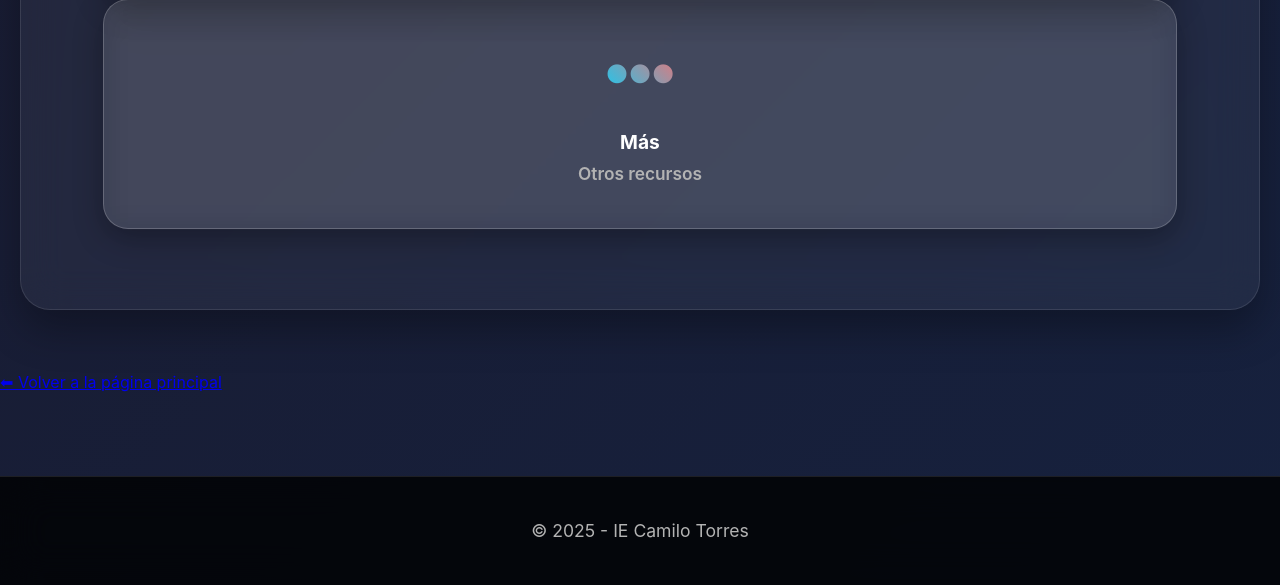
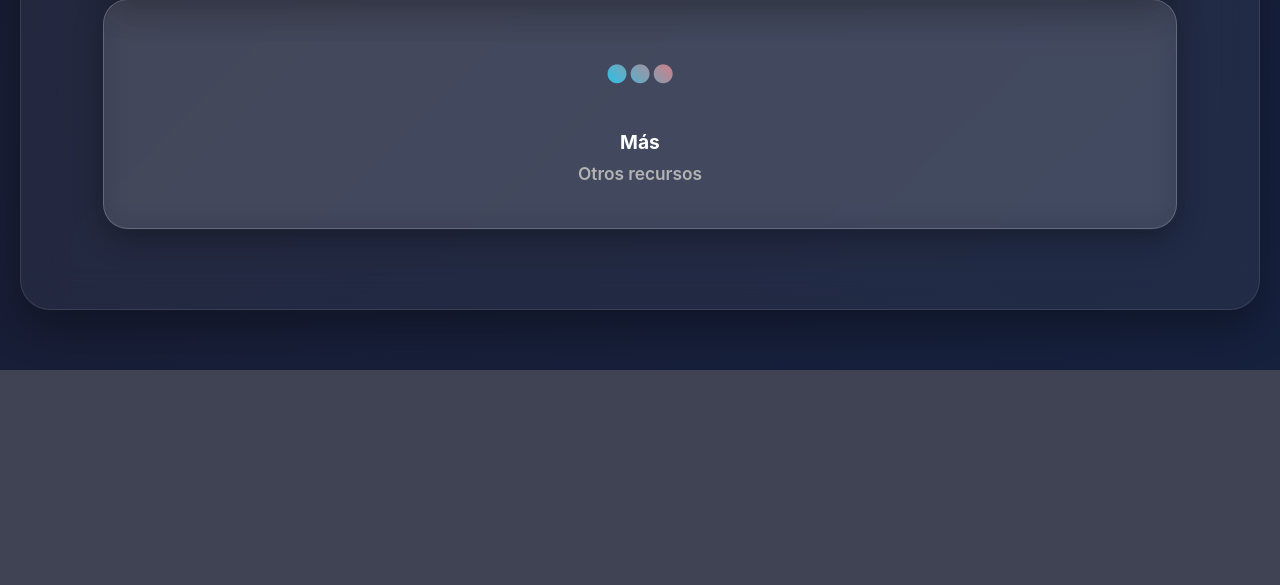
Before and after one commit to belaNh27/IEcamilotorres, a Flask app: page /smartedu in a window 1280 px wide. Shown: the part 3866-4451 px from the top of the page. After the commit the page ends 4236 px from the top, so only its background shows below. Run offline with Flask 3, Linux system fonts and the light colour scheme.

Commit message:
Update smartedu.html

```diff
--- a/templates/smartedu.html
+++ b/templates/smartedu.html
@@ -182,13 +182,7 @@
             </div>
         </section>
 
-        <div class="volver-wrapper">
-            <a href="{{ url_for('index') }}" class="btn-volver">⬅ Volver a la página principal</a>
-        </div>
-    </main>
 
-    <footer>
-        <p>&copy; 2025 - IE Camilo Torres</p>
     </footer>
 </body>
 </html>
```
